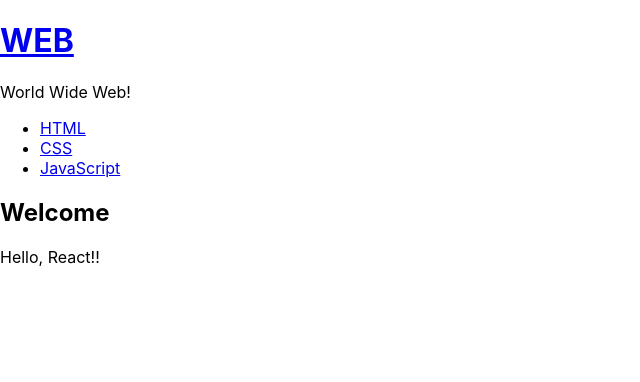
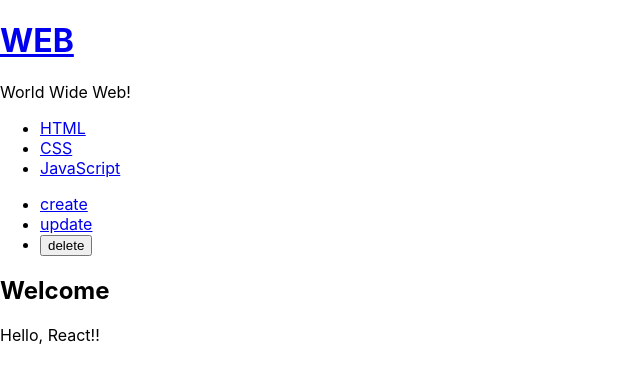
Before and after one commit to ggumeng/react-app, a React (Create React App) app: page / in a window 1280 px wide. Shown: the top 382 px of the page, without its empty margins (0-640 px from the left). Built offline with nearby package versions, Linux system fonts and the light colour scheme.

Commit message:
Create by React

```diff
--- a/src/App.js
+++ b/src/App.js
@@ -1,12 +1,15 @@
 import './App.css';
-import { Component } from 'react';
+import React, { Component } from 'react';
 import TOC from "./components/TOC";
-import Content from './components/Content';
+import ReadContent from './components/ReadContent';
+import CreateContent from './components/CreateContent';
 import Subject from './components/Subject';
+import Control from './components/Control';
 
 class App extends Component {
   constructor(props){
     super(props);
+    this.max_content_id = 3;
     this.state = {
       mode: 'welcome',
       selected_content_id:2,
@@ -21,11 +24,12 @@
   }
   render() {
 
-    var _title, _desc = null;
+    var _title, _desc, _article = null;
 
     if(this.state.mode === 'welcome'){
         _title = this.state.welcome.title;
         _desc = this.state.welcome.desc;
+        _article = <ReadContent title={_title} desc={_desc}></ReadContent>
     } else if(this.state.mode === 'read'){
         var i = 0;
         while (i < this.state.contents.length){
@@ -37,6 +41,18 @@
           }
           i = i + 1;
         }
+        _article = <ReadContent title={_title} desc={_desc}></ReadContent>
+    } else if (this.state.mode === 'create'){
+        _article = <CreateContent onSubmit={function(_title, _desc){
+          // add content to this.state.contents
+          this.max_content_id = this.max_content_id + 1;
+          // this.state.contents.push({id:this.max_content_id, title:_title, desc:_desc});
+          var _contents = this.state.contents.concat(
+            {id:this.max_content_id, title:_title, desc:_desc}
+          )
+          this.setState({contents:_contents});
+          console.log(_title, _desc);
+        }.bind(this)}></CreateContent>
     }
 
     return (
@@ -51,10 +67,17 @@
         </Subject>
         <TOC
         onChangePage={function(id){
-            this.setState({mode:'read', selected_content_id:Number(id)});
+            this.setState({
+              mode:'read',
+              selected_content_id:Number(id)});
         }.bind(this)}
         data={this.state.contents}></TOC>
-        <Content title={_title} desc={_desc}></Content>
+        <Control onChangeMode={function(_mode){
+            this.setState({
+              mode: _mode
+            });
+        }.bind(this)}></Control>
+        {_article}
       </div>
     );
   }
--- /dev/null
+++ b/src/components/Control.js
@@ -0,0 +1,26 @@
+import React, { Component } from 'react';
+
+class Control extends Component {
+    render(){
+        console.log('Control render');
+        return (
+            <ul>
+                <li><a href="/create" onClick={function(e){
+                    e.preventDefault();
+                    this.props.onChangeMode('create');
+                }.bind(this)}>create</a></li>
+                <li><a href="/update" onClick={function(e){
+                    e.preventDefault();
+                    this.props.onChangeMode('update');
+                }.bind(this)}>update</a></li>
+                <li><input type="button" value="delete"
+                    onClick={function(e){
+                    e.preventDefault();
+                    this.props.onChangeMode('delete');
+                }.bind(this)}></input></li>
+            </ul>
+        );
+    }
+}
+
+export default Control;
--- /dev/null
+++ b/src/components/CreateContent.js
@@ -0,0 +1,30 @@
+import React, { Component } from 'react';
+
+class CreateContent extends Component{
+    render(){
+      return (
+        <article>
+          <h2>Create</h2>
+          <form action="/create_process" method="post"
+            onSubmit={function(e){
+              e.preventDefault();
+              this.props.onSubmit(
+                e.target.title.value,
+                e.target.desc.value
+              );
+            }.bind(this)}
+          >
+            <p><input type='text' name='title' placeholder='title'></input></p>
+            <p>
+              <textarea name="desc" placeholder="description"></textarea>
+            </p>
+            <p>
+              <input type="submit"></input>
+            </p>
+          </form>
+        </article>
+      );
+    }
+  }
+
+  export default CreateContent;
--- a/src/components/Content.js
+++ b/src/components/ReadContent.js
@@ -1,7 +1,8 @@
 import React, { Component } from 'react';
 
-class Content extends Component{
+class ReadContent extends Component{
     render(){
+      console.log('ReadContent render');
       return (
         <article>
           <h2>{this.props.title}</h2>
@@ -11,4 +12,4 @@
     }
   }
 
-  export default Content;
+  export default ReadContent;
```
